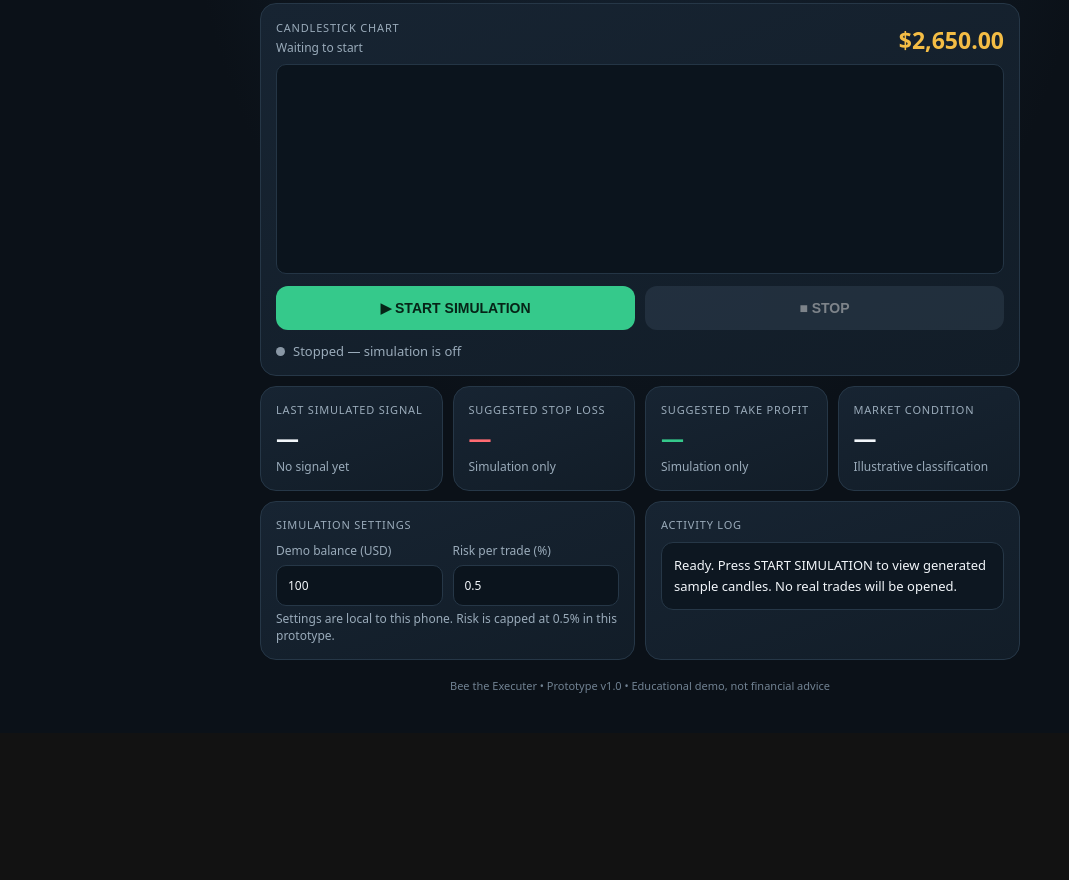
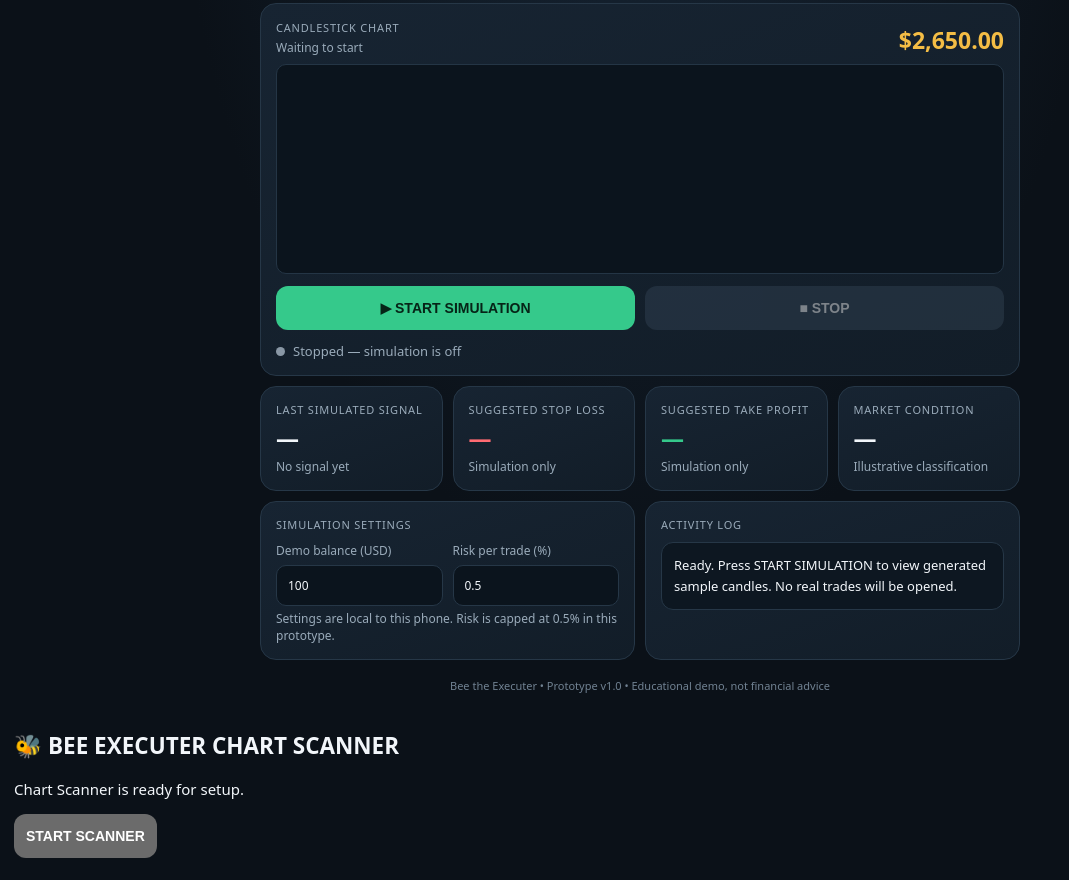
Before and after one commit to BeeCeeGoldSignals/Bee-the-executer, a plain HTML site: page index.html in a window 1280 px wide. Shown: the part 278-1158 px from the top of the page, without its empty margins (0-1069 px from the left). Before the commit the page ends 1011 px from the top, so only its background shows below. Drawn offline with Linux system fonts and the light colour scheme.

Commit message:
Add Bee Executer Chart Scanner section to index.html

```diff
--- a/index.html
+++ b/index.html
@@ -69,3 +69,10 @@ if('serviceWorker'in navigator&&location.protocol.startsWith('http'))window.addE
 </body>
 </html>
  <!-- BEE EXECUTER CHART SCANNER -->
+<div id="chart-scanner">
+  <h2>🐝 BEE EXECUTER CHART SCANNER</h2>
+  <p>Chart Scanner is ready for setup.</p>
+  <button onclick="alert('Bee Chart Scanner activated!')">
+    START SCANNER
+  </button>
+</div>
```
